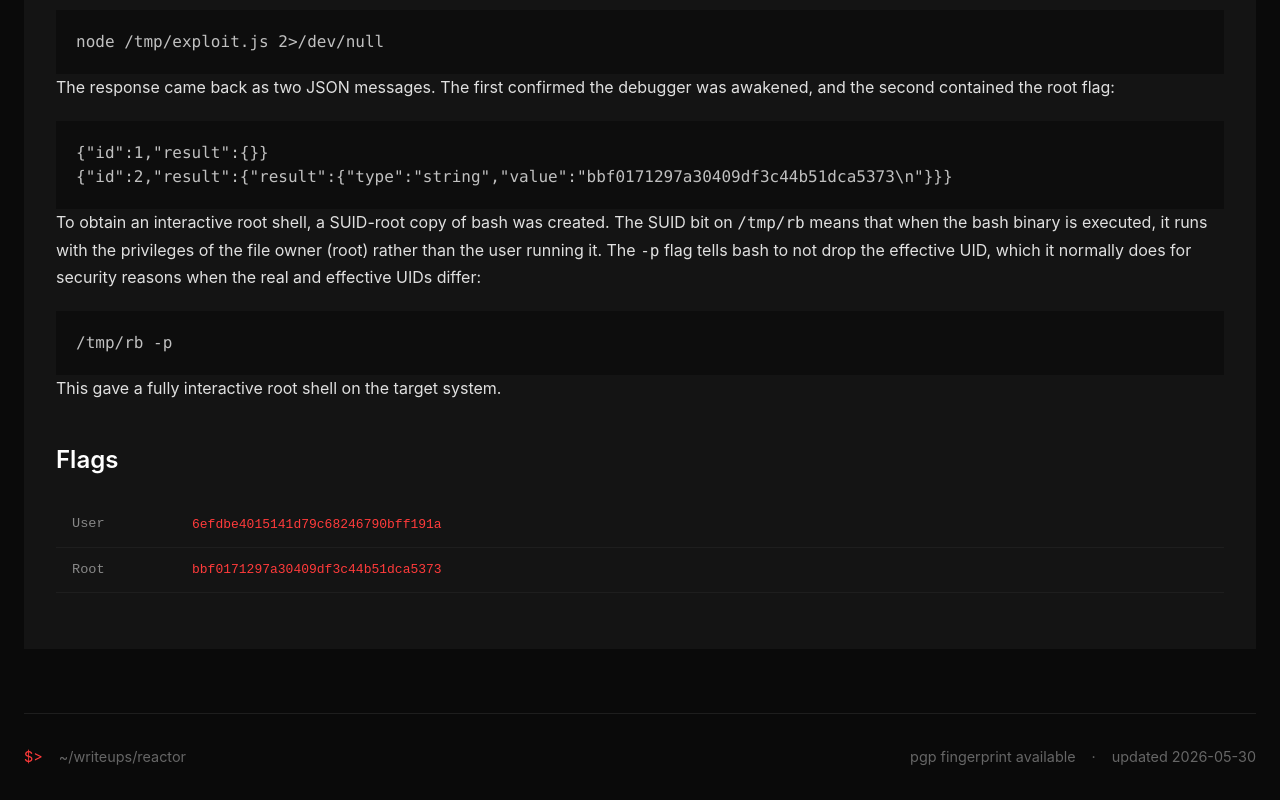
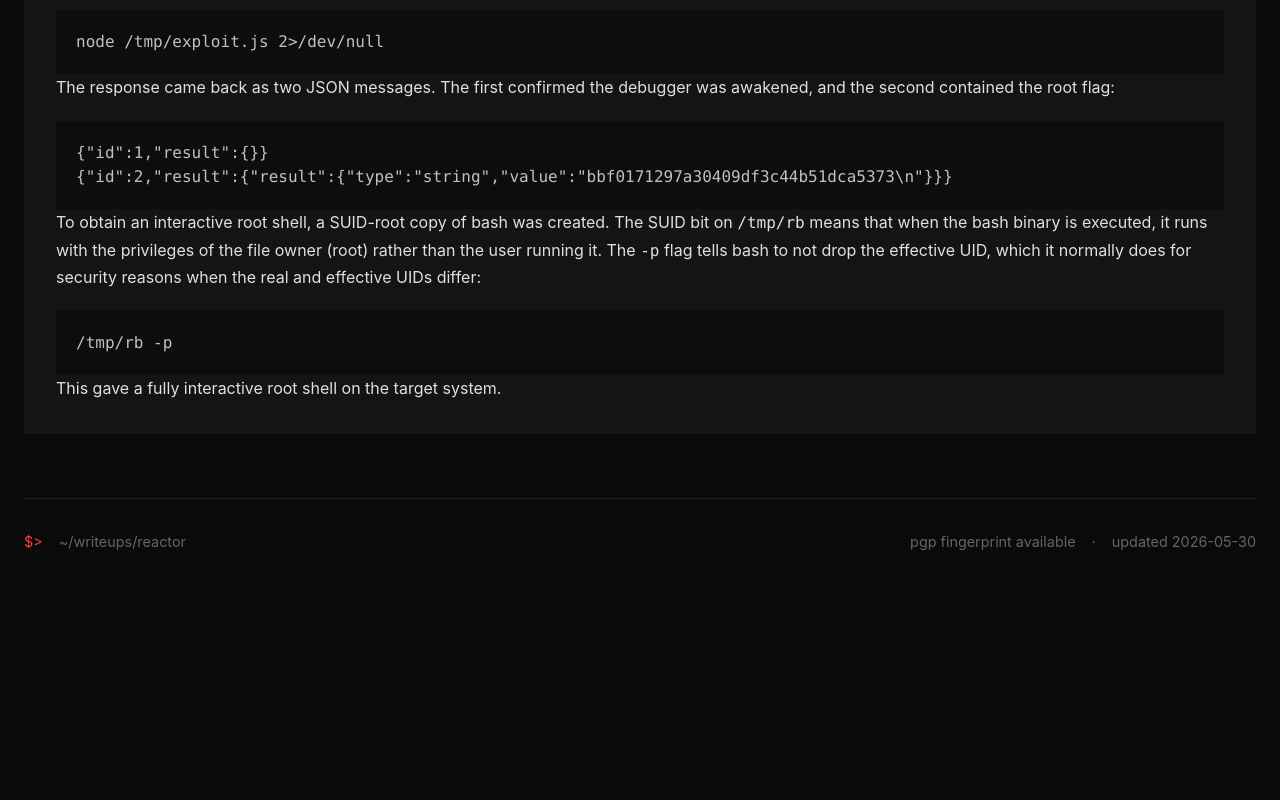
Before and after one commit to sp3crtre/spectre.github.io, a plain HTML site: page reactor.html in a window 1280 px wide. Shown: the part 6718-7518 px from the top of the page. After the commit the page ends 7303 px from the top, so only its background shows below. Drawn offline with nearby package versions, Linux system fonts and the light colour scheme.

Commit message:
Update reactor.html

```diff
--- a/reactor.html
+++ b/reactor.html
@@ -412,11 +412,6 @@ SCRIPT</pre>
             <p>To obtain an interactive root shell, a SUID-root copy of bash was created. The SUID bit on <code>/tmp/rb</code> means that when the bash binary is executed, it runs with the privileges of the file owner (root) rather than the user running it. The <code>-p</code> flag tells bash to not drop the effective UID, which it normally does for security reasons when the real and effective UIDs differ:</p>
             <pre>/tmp/rb -p</pre>
             <p>This gave a fully interactive root shell on the target system.</p>
-            <h2>Flags</h2>
-            <table class="flag-table">
-                <tr><td>User</td><td>6efdbe4015141d79c68246790bff191a</td></tr>
-                <tr><td>Root</td><td>bbf0171297a30409df3c44b51dca5373</td></tr>
-            </table>
         </div>
         <div class="footer">
             <div class="flex items-center gap-4">
```
